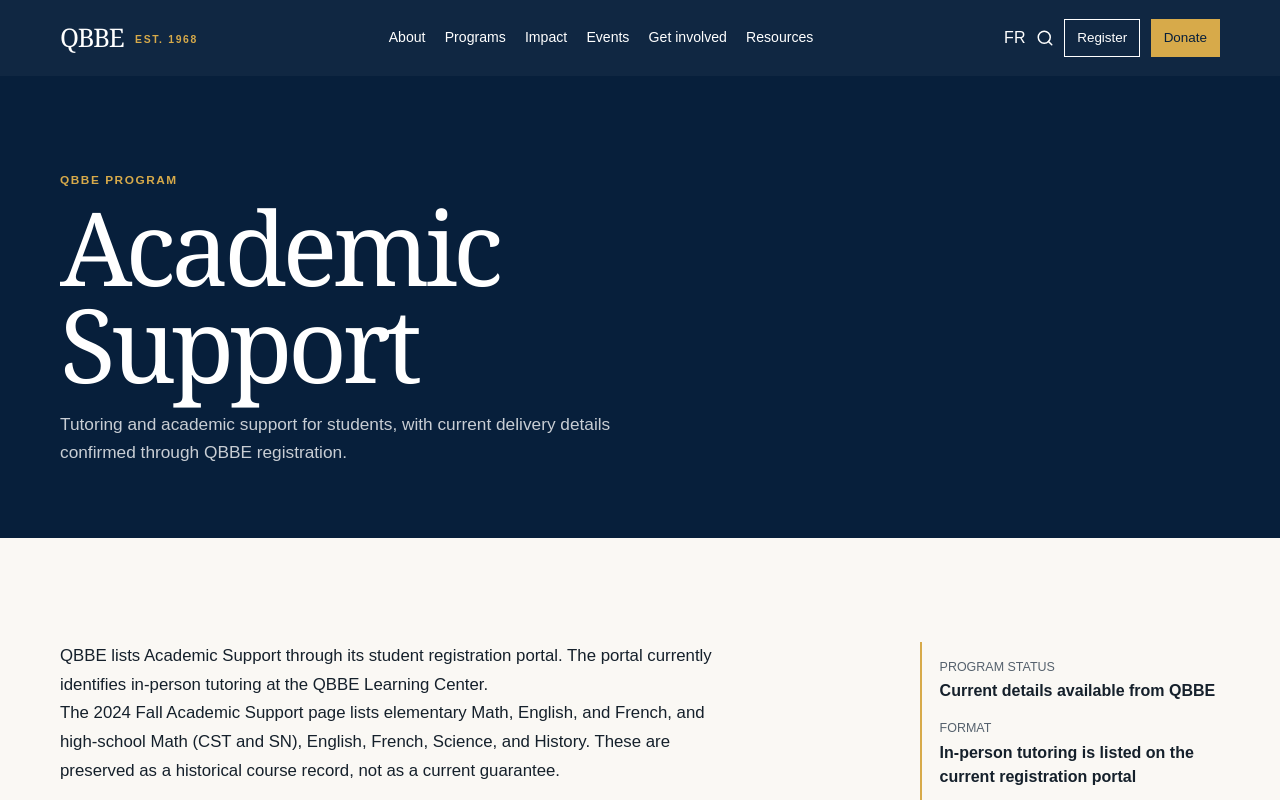
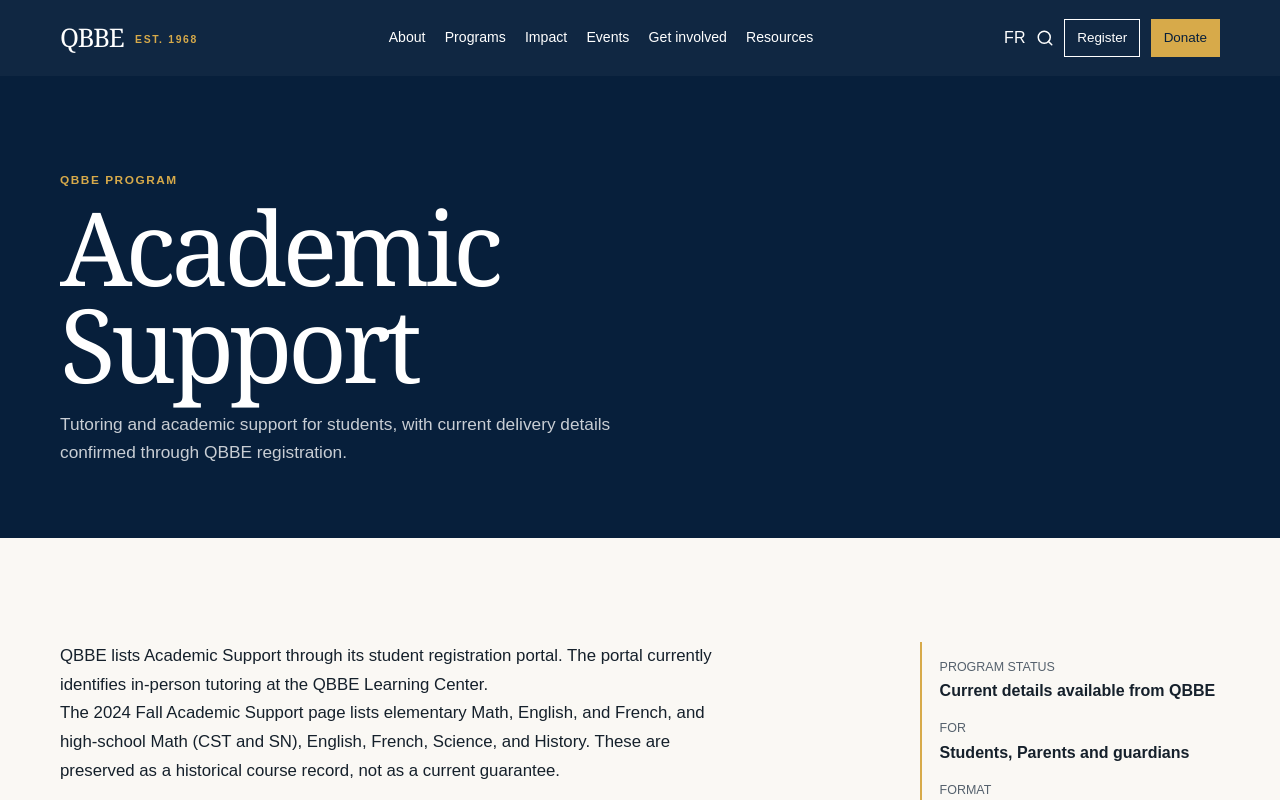
Before and after one commit to Chxmdi/QBBE-web, a Next.js app: page /en/programs/academic-support in a window 1280 px wide. Shown: the top 800 px of the page. Built offline with nearby package versions, Linux system fonts and the light colour scheme.

Commit message:
feat: surface structured QBBE program details

```diff
--- a/app/[locale]/programs/[slug]/page.tsx
+++ b/app/[locale]/programs/[slug]/page.tsx
@@ -5,6 +5,13 @@ import { notFound } from "next/navigation";
 import { PageHero } from "@/components/page-hero";
 import { programs } from "@/lib/content";
 import { isLocale, localePath } from "@/lib/i18n";
+
+const audienceLabels = {
+  student: { en: "Students", fr: "Élèves" },
+  parent: { en: "Parents and guardians", fr: "Parents et personnes tutrices" },
+  educator: { en: "Educators", fr: "Éducatrices et éducateurs" },
+  community: { en: "Community members", fr: "Membres de la communauté" },
+} as const;
 
 export function generateStaticParams() { return programs.flatMap((program) => ["en", "fr"].map((locale) => ({ locale, slug: program.slug }))); }
 
@@ -27,6 +34,7 @@ export default async function ProgramPage({ params }: { params: Promise<{ locale
   if (!program) notFound();
   const hasRegistration = Boolean(program.registrationUrl);
   const contentVerified = program.verificationStatus === "verified";
+  const audiences = program.audience.map((audience) => audienceLabels[audience as keyof typeof audienceLabels]?.[locale] ?? audience).join(", ");
 
   return <>
     <PageHero eyebrow={locale === "en" ? "QBBE program" : "Programme QBBE"} title={program.title[locale]} lead={(program.shortSummary ?? program.summary)[locale]} />
@@ -40,11 +48,13 @@ export default async function ProgramPage({ params }: { params: Promise<{ locale
       {program.subsidies?.length ? <section><h2>{locale === "en" ? "Subsidies and support" : "Subventions et soutien"}</h2>{program.subsidies.map((paragraph) => <p key={paragraph[locale]}>{paragraph[locale]}</p>)}</section> : null}
       {program.outcomes?.length ? <section><h2>{locale === "en" ? "Intended outcomes" : "Résultats visés"}</h2>{program.outcomes.map((paragraph) => <p key={paragraph[locale]}>{paragraph[locale]}</p>)}</section> : null}
       {program.history?.length ? <section><h2>{locale === "en" ? "Historical context" : "Contexte historique"}</h2>{program.history.map((paragraph) => <p key={paragraph[locale]}>{paragraph[locale]}</p>)}</section> : null}
-      {program.sections.map((section) => <section key={section.heading[locale]}><h2>{section.heading[locale]}</h2>{section.paragraphs.map((paragraph) => <p key={paragraph[locale]}>{paragraph[locale]}</p>)}</section>)}
+      {program.sections.map((section) => <section key={section.heading[locale]}><h2>{section.heading[locale]}</h2>{section.paragraphs.map((paragraph) => <p key={paragraph[locale]}>{paragraph[locale]}</p>)}{section.bullets?.length ? <ul>{section.bullets.map((item) => <li key={item[locale]}>{item[locale]}</li>)}</ul> : null}</section>)}
+      {program.faq?.length ? <section className="faq-list" aria-label={locale === "en" ? `${program.title.en} frequently asked questions` : `Foire aux questions — ${program.title.fr}`}><h2>{locale === "en" ? "Frequently asked questions" : "Foire aux questions"}</h2>{program.faq.map((item) => <details key={item.question.en}><summary>{item.question[locale]}</summary><p>{item.answer[locale]}</p></details>)}</section> : null}
       {hasRegistration ? <a className="button" href={program.registrationUrl} target="_blank" rel="noreferrer">{locale === "en" ? "Continue to QBBE registration" : "Continuer vers l’inscription QBBE"}<ExternalLink size={16} /></a> : <Link className="button" href={localePath(locale, "/about/contact")}>{locale === "en" ? "Ask QBBE about this program" : "Demander à QBBE au sujet de ce programme"}<ArrowRight size={16} /></Link>}
       {program.relatedPrograms?.length ? <section><h2>{locale === "en" ? "Related programs" : "Programmes connexes"}</h2><p>{program.relatedPrograms.map((related, index) => { const item = programs.find((candidate) => candidate.slug === related); return item ? <span key={related}>{index > 0 ? " · " : ""}<Link href={localePath(locale, `/programs/${related}`)}>{item.title[locale]}</Link></span> : null; })}</p></section> : null}
     </article><aside className="detail-meta"><dl>
       <dt>{locale === "en" ? "Program status" : "État du programme"}</dt><dd>{program.status[locale]}</dd>
+      <dt>{locale === "en" ? "For" : "Pour"}</dt><dd>{audiences}</dd>
       {program.age ? <><dt>{locale === "en" ? "Age" : "Âge"}</dt><dd>{program.age[locale]}</dd></> : null}
       {program.gradeRange ? <><dt>{locale === "en" ? "Grade range" : "Niveaux"}</dt><dd>{program.gradeRange[locale]}</dd></> : null}
       {program.format ? <><dt>{locale === "en" ? "Format" : "Format"}</dt><dd>{program.format[locale]}</dd></> : null}
```
